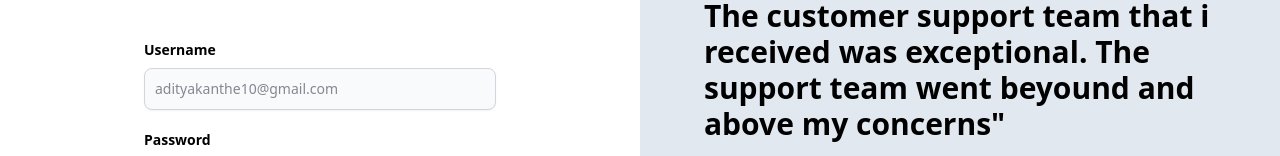
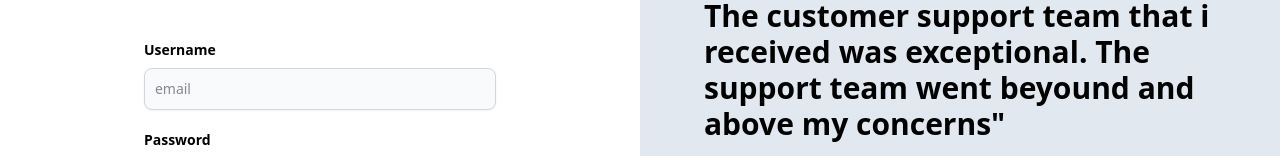
Before and after one commit to adityakanthe10/medium-blog, a React (Vite) app in the folder frontend/: page /signin in a window 1280 px wide. Shown: the part 296-452 px from the top of the page. Built offline with nearby package versions, Linux system fonts and the light colour scheme.

Commit message:
chore : placeholder change

```diff
--- a/frontend/src/components/Auth.tsx
+++ b/frontend/src/components/Auth.tsx
@@ -62,7 +62,7 @@ export const Auth = ({ type }: { type: "signup" | "signin" }) => {
             ) : null}
             <LabelledInput
               label="Username"
-              placeholder="adityakanthe10@gmail.com"
+              placeholder="email"
               onChange={(e) => {
                 setPostInputs({
                   ...postInputs,
```
